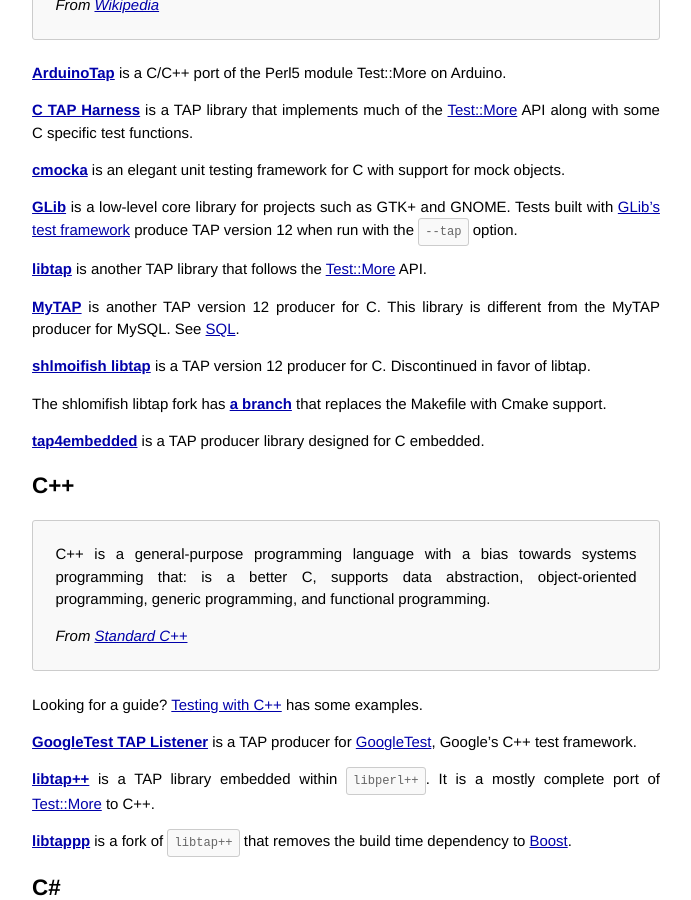
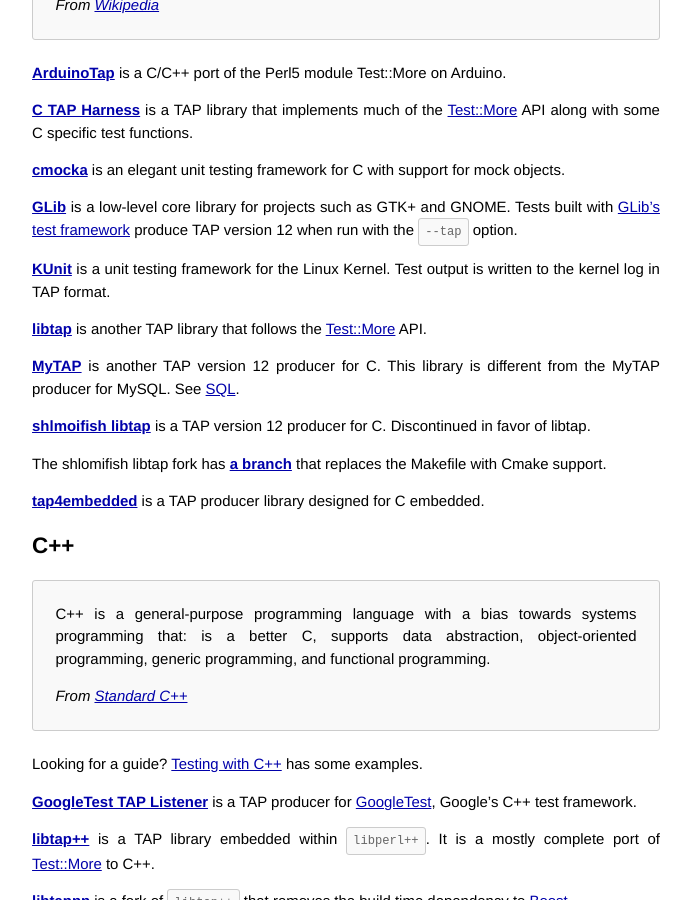
Before and after one commit to TestAnything/testanything.github.io, a Jekyll site: the page built from producers.md, in a window 1280 px wide and 900 px high, scrolled down 914 px. Shown: the whole window, without its empty margins (294-985 px from the left). Built offline with Jekyll 4.4.1, drawn with Linux system fonts in a browser that asks for light colours.

Commit message:
Add KUnit (#158)

```diff
--- a/producers.md
+++ b/producers.md
@@ -87,6 +87,10 @@
 Tests built with [GLib's test
 framework](https://developer.gnome.org/glib/stable/glib-Testing.html)
 produce TAP version 12 when run with the `--tap` option.
+
+**[KUnit](https://www.kernel.org/doc/html/latest/dev-tools/kunit/start.html)**
+is a unit testing framework for the Linux Kernel. Test output is written
+to the kernel log in TAP format.
 
 **[libtap](http://github.com/zorgnax/libtap)** is another TAP library that
 follows the [Test::More](http://perldoc.perl.org/Test/More.html) API.
```
